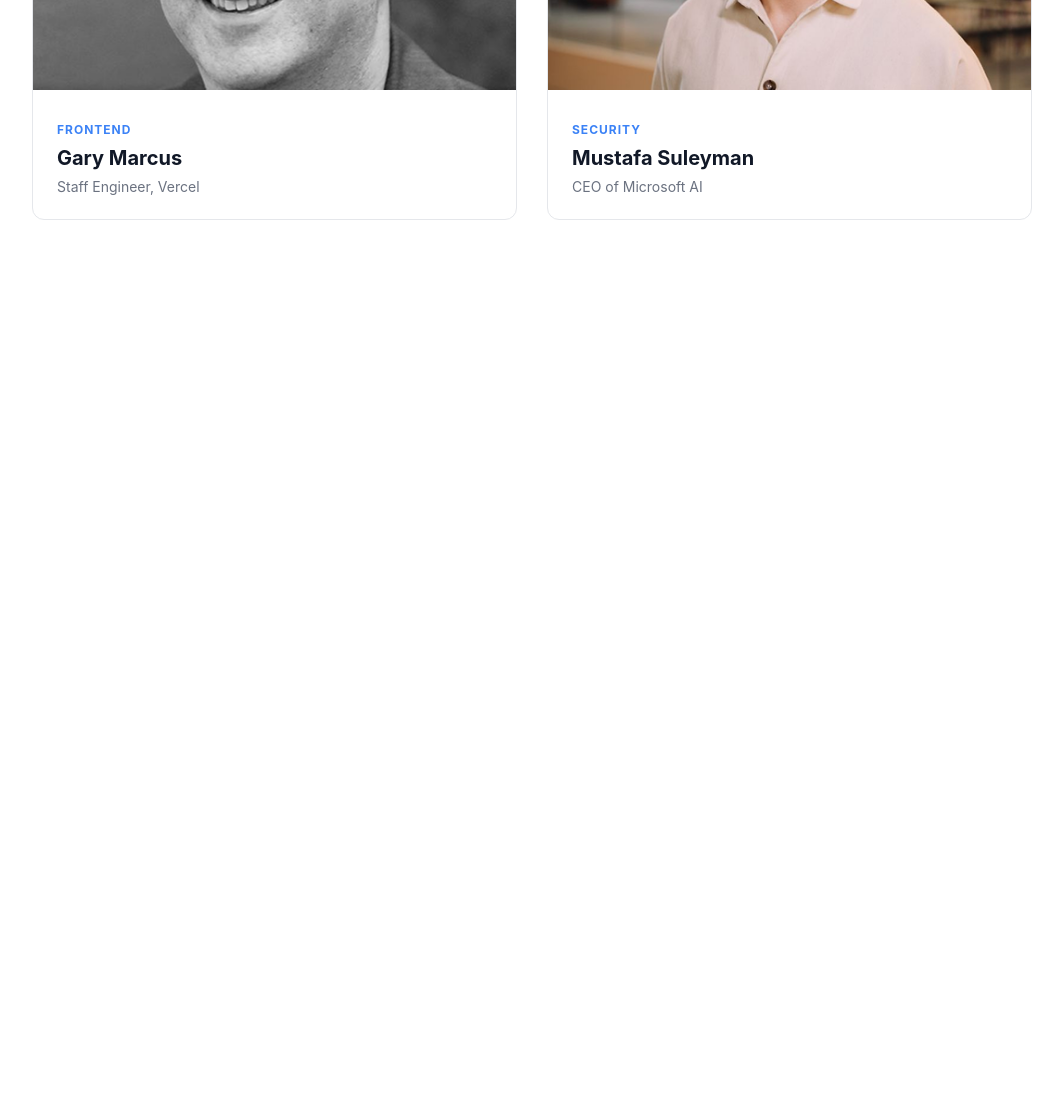
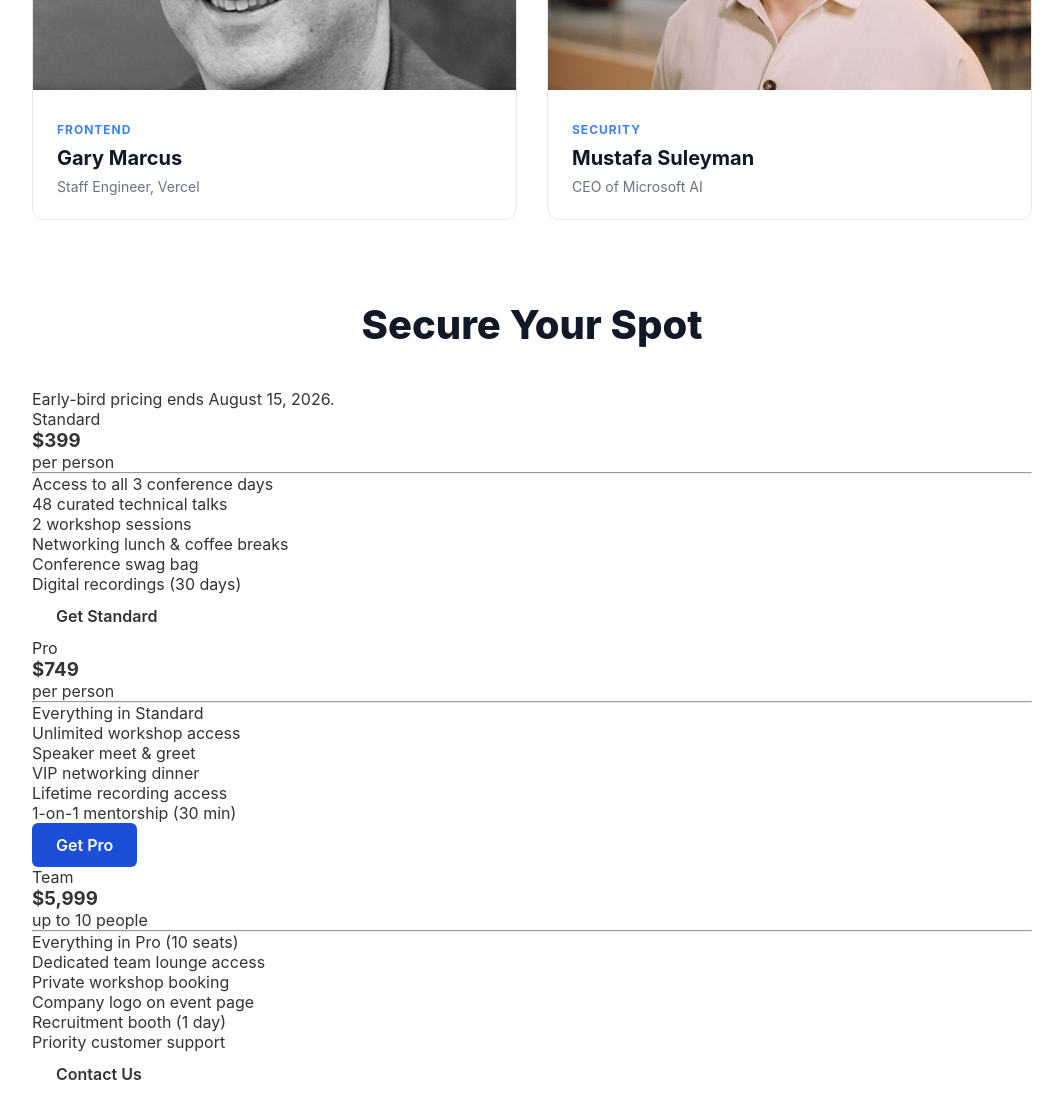
Before and after one commit to limon-hasan/PH-Assignment1, a plain HTML site: page index.html in a window 1280 px wide. Shown: the part 1596-2692 px from the top of the page, without its empty margins (108-1171 px from the left). Before the commit the page ends 1896 px from the top, so only its background shows below. Drawn offline with Linux system fonts and the light colour scheme.

Commit message:
created the html of price spot

```diff
--- a/index.html
+++ b/index.html
@@ -81,5 +81,68 @@
             </div>
         </div>
 </section>
+
+
+
+<!-- For Secure spot section -->
+    <section id="pricing" class="pricing">
+    <div class="container">
+        <div class="pricing-header">
+            <h2 class="section-title">Secure Your Spot</h2>
+            <p class="subtitle">Early-bird pricing ends August 15, 2026.</p>
+        </div>
+
+        <div class="pricing-grid">
+            <div class="pricing-card">
+                <span class="plan-name">Standard</span>
+                <h3 class="price">$399</h3>
+                <p class="billing">per person</p>
+                <hr>
+                <ul class="features">
+                    <li>Access to all 3 conference days</li>
+                    <li>48 curated technical talks</li>
+                    <li>2 workshop sessions</li>
+                    <li>Networking lunch & coffee breaks</li>
+                    <li>Conference swag bag</li>
+                    <li>Digital recordings (30 days)</li>
+                </ul>
+                <a href="#register" class="btn btn-outline-primary">Get Standard</a>
+            </div>
+
+            <div class="pricing-card pro-card">
+                <span class="plan-name">Pro</span>
+                <h3 class="price">$749</h3>
+                <p class="billing">per person</p>
+                <hr>
+                <ul class="features">
+                    <li>Everything in Standard</li>
+                    <li>Unlimited workshop access</li>
+                    <li>Speaker meet & greet</li>
+                    <li>VIP networking dinner</li>
+                    <li>Lifetime recording access</li>
+                    <li>1-on-1 mentorship (30 min)</li>
+                </ul>
+                <a href="#register" class="btn btn-primary">Get Pro</a>
+            </div>
+
+            <div class="pricing-card">
+                <span class="plan-name">Team</span>
+                <h3 class="price">$5,999</h3>
+                <p class="billing">up to 10 people</p>
+                <hr>
+                <ul class="features">
+                    <li>Everything in Pro (10 seats)</li>
+                    <li>Dedicated team lounge access</li>
+                    <li>Private workshop booking</li>
+                    <li>Company logo on event page</li>
+                    <li>Recruitment booth (1 day)</li>
+                    <li>Priority customer support</li>
+                </ul>
+                <a href="#contact" class="btn btn-outline-dark">Contact Us</a>
+            </div>
+
+        </div>
+    </div>
+</section>
 </body>
 </html>
```
Also changed, not shown: style.css (line endings or trailing spaces).
